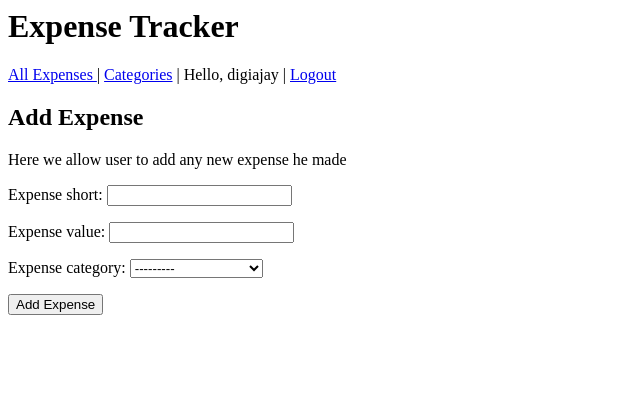
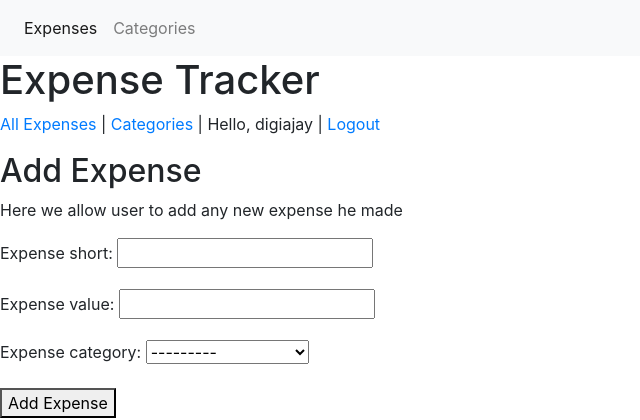
Before and after one commit to digiajay/HowMuchGone, a Django app: page /add_expense in a window 1280 px wide. Shown: the top 420 px of the page, without its empty margins (0-640 px from the left). Run offline with Django 4.2, Linux system fonts and the light colour scheme; a user stored in the database is signed in; data comes from the database, SQL or seed files in the repository; both versions use the stored data as it was after the commit; some libraries are stand-ins or nearby versions.

Commit message:
added user info for the model

```diff
--- a/source/hmg/expense_traces/models.py
+++ b/source/hmg/expense_traces/models.py
@@ -1,12 +1,13 @@
 from tkinter import CASCADE
 from django.db import models
 from djmoney.models.fields import MoneyField
+from django.contrib.auth.models import User
 
 # Create your models here.
 
 class Expense_Categories(models.Model):
     expense_type = models.CharField(max_length=25)
-
+    owner = models.ForeignKey(User, on_delete=models.CASCADE)
     def __str__(self) -> str:
         return f"{self.expense_type}"
 
@@ -14,6 +15,8 @@ class Expenses(models.Model):
     '''Adding model for daily expense tracker'''
     ''' A short description of the expense'''
     expense_short = models.CharField(max_length=50)
+
+    owner = models.ForeignKey(User, on_delete=models.CASCADE)
 
     ''' Expense value'''
     expense_value = MoneyField(max_digits=14, decimal_places=2, default_currency='EUR')
--- a/source/hmg/expense_traces/templates/base.html
+++ b/source/hmg/expense_traces/templates/base.html
@@ -1,3 +1,26 @@
+{% load bootstrap4 %}
+<!doctype html>
+<html lang="en">
+    <head>
+        <meta charset="utf-8">
+        <meta name="viewport" content="width=device-width, initial-scale=1,shrink-to-fit=no">
+        <title>Expense Tracker</title>
+
+        {% bootstrap_css %}
+        {% bootstrap_javascript jquery='full' %}
+    </head>
+
+    <body>
+        <nav class="navbar navbar-expand navbar-light bg-light">
+            <ul class="nav navbar-nav">
+                <li class="nav-item active">
+                    <a class="nav-link" href="#">Expenses <span class="sr-only">(current)</span></a>
+                </li>
+                <li class="nav-item">
+                    <a class="nav-link" href="#">Categories</a>
+                </li>
+            </ul>
+        </nav>
         <h1>Expense Tracker</h1>
         <p>
             <a href="{% url 'expense_traces:expenses' %}"> All Expenses </a> | <a href="{% url 'expense_traces:expense_categories' %}">Categories</a> |
--- a/source/hmg/expense_traces/views.py
+++ b/source/hmg/expense_traces/views.py
@@ -1,4 +1,5 @@
 from django.shortcuts import redirect, render
+from django.contrib.auth.decorators import login_required
 
 from .forms import ExpensesForm, CategoryForm
 
@@ -9,18 +10,21 @@ def index(request):
     '''Home page render'''
     return render(request,'index.html')
 
+@login_required
 def expense_categories(request):
     '''List all expense categories here render'''
-    expense_categories = Expense_Categories.objects.order_by('id')
+    expense_categories = Expense_Categories.objects.filter(owner=request.user).order_by('id')
     context = {'categories':expense_categories}
     return render(request,'expense_categories.html',context)
 
+@login_required
 def expenses(request):
     '''Render all expenses'''
-    expenses = Expenses.objects.order_by('expense_date')
+    expenses = Expenses.objects.filter(owner=request.user).order_by('expense_date')
     context = {'expenses': expenses}
     return render(request, 'expenses.html', context)
 
+@login_required
 def add_expense(request):
     '''Add Expenses here'''
     if request.method != 'POST':
@@ -33,6 +37,7 @@ def add_expense(request):
     context = {'form':form}
     return render(request, 'add_expense.html', context)
 
+@login_required
 def add_expense_category(request):
     '''Add categories here'''
     if request.method != 'POST':
--- a/source/hmg/hmg/settings.py
+++ b/source/hmg/hmg/settings.py
@@ -43,6 +43,9 @@ INSTALLED_APPS = [
     # My Apps
     'expense_traces',
     'users',
+
+    # Third party apps.
+    'bootstrap4',
 ]
 
 MIDDLEWARE = [
```
Also changed, not shown: source/hmg/expense_traces/templates/bs4.html (added, +20 -0 lines), source/hmg/db.sqlite3, source/hmg/expense_traces/migrations/0004_expense_categories_owner.py (added), source/hmg/expense_traces/migrations/0005_expenses_owner.py (added). Lines whose indentation alone changed are shown as unchanged.
